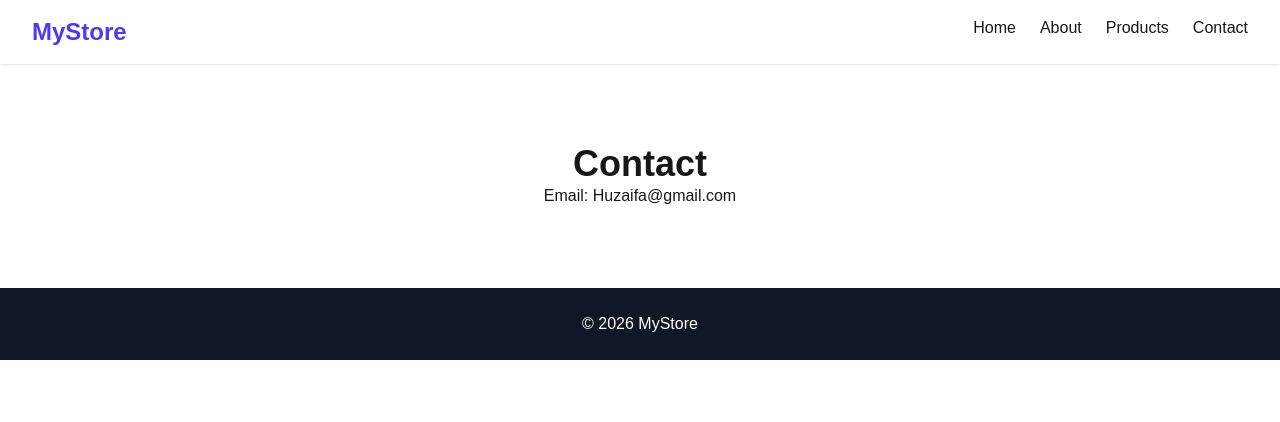
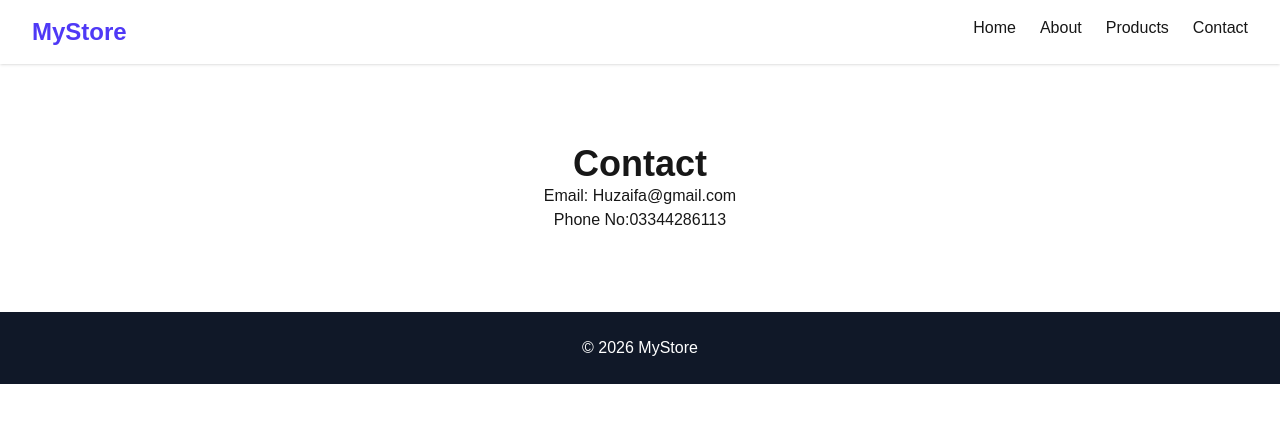
Before and after one commit to Huzaifabaloch9t-dev/simple-web, a Next.js app: page /contact in a window 1280 px wide. Shown: the top 422 px of the page. Built offline with nearby package versions, Linux system fonts and the light colour scheme.

Commit message:
update contact

```diff
--- a/src/app/contact/page.tsx
+++ b/src/app/contact/page.tsx
@@ -8,6 +8,7 @@ export default function Contact() {
       <div className="py-20 text-center">
         <h1 className="text-4xl font-bold">Contact</h1>
         <p>Email: Huzaifa@gmail.com</p>
+        <p>Phone No:03344286113</p>
       </div>
       <Footer />
     </>
```
